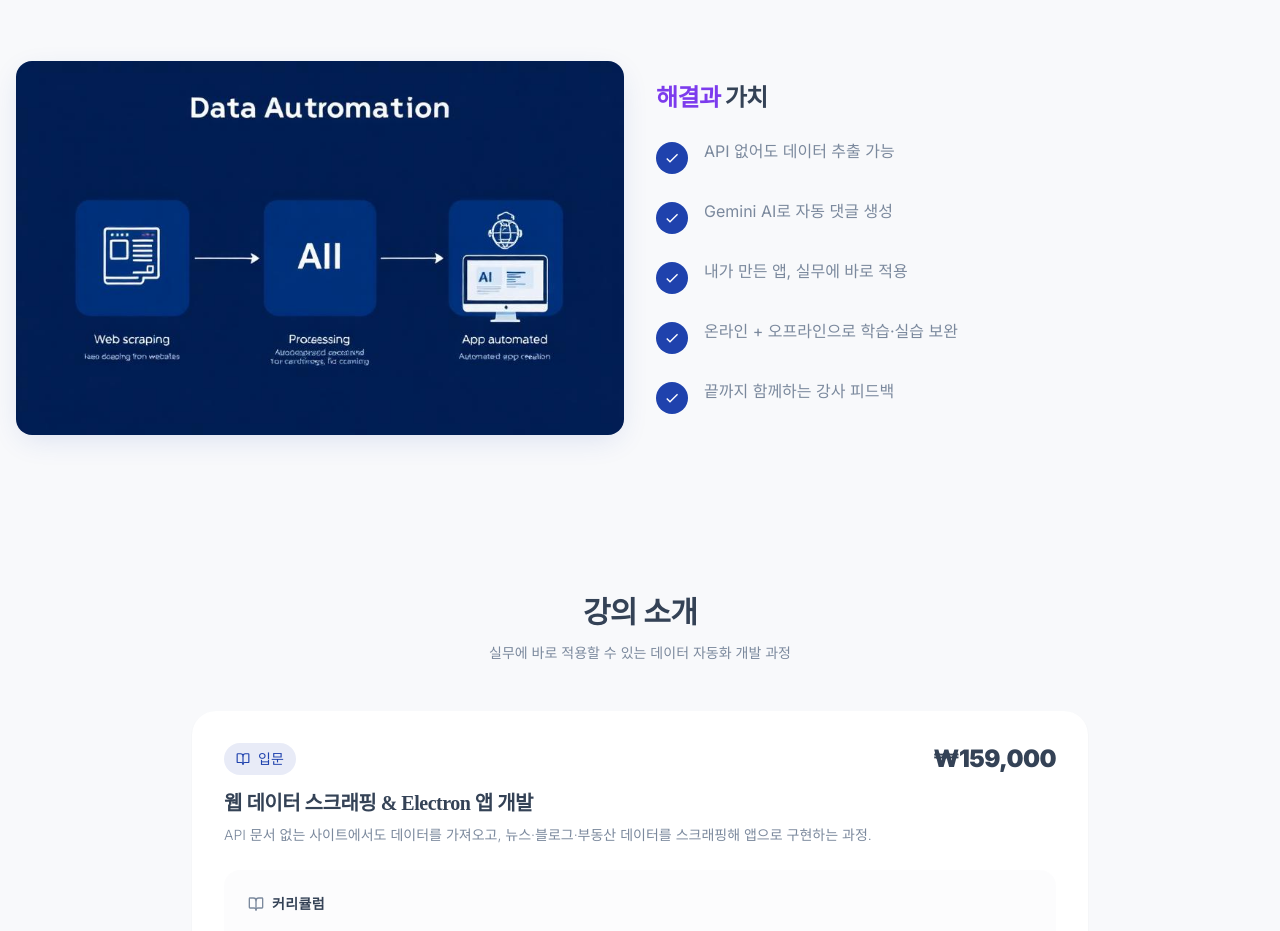
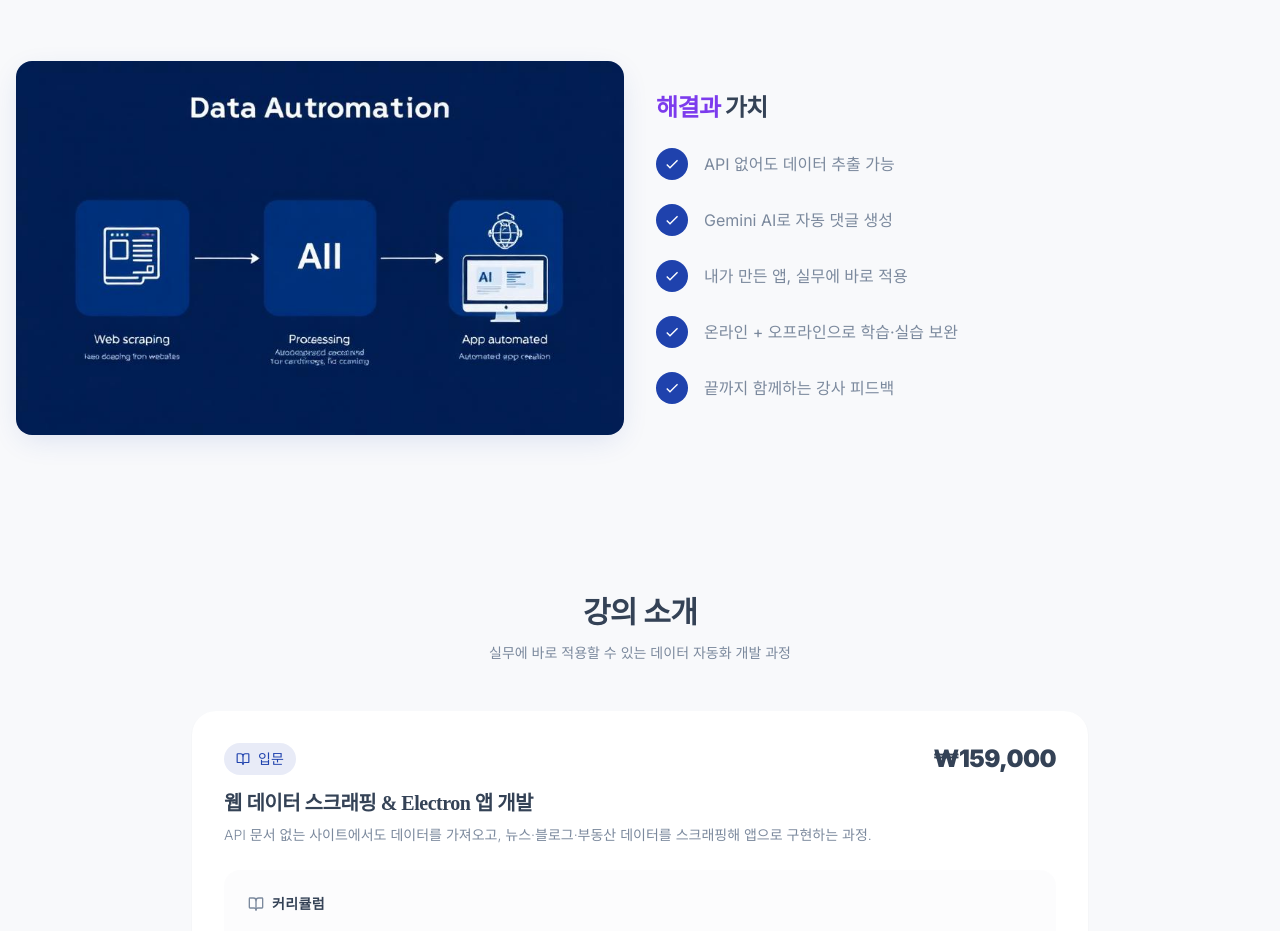
Before and after one commit to nestezup/gemini-dev-journey, a React (Vite) app: page / in a window 1280 px wide. Shown: the part 1900-2831 px from the top of the page. Built offline with nearby package versions, Linux system fonts and the light colour scheme; the HTML template or start-up script is replaced by a standard one.

Commit message:
Fix: Align SolutionSection items

```diff
--- a/src/components/SolutionSection.tsx
+++ b/src/components/SolutionSection.tsx
@@ -25,8 +25,8 @@ const SolutionSection = () => {
             <span className="text-pointer">해결과</span> 가치
           </h3>
           {solutions.map((solution, index) => (
-            <div key={index} className="flex items-start gap-4">
-              <div className="bg-primary text-primary-foreground rounded-full p-2 mt-1">
+            <div key={index} className="flex items-center gap-4">
+              <div className="bg-primary text-primary-foreground rounded-full p-2 flex-shrink-0">
                 <svg width="16" height="16" viewBox="0 0 24 24" fill="currentColor">
                   <path d="M9 16.17L4.83 12l-1.42 1.41L9 19 21 7l-1.41-1.41z"/>
                 </svg>
```
